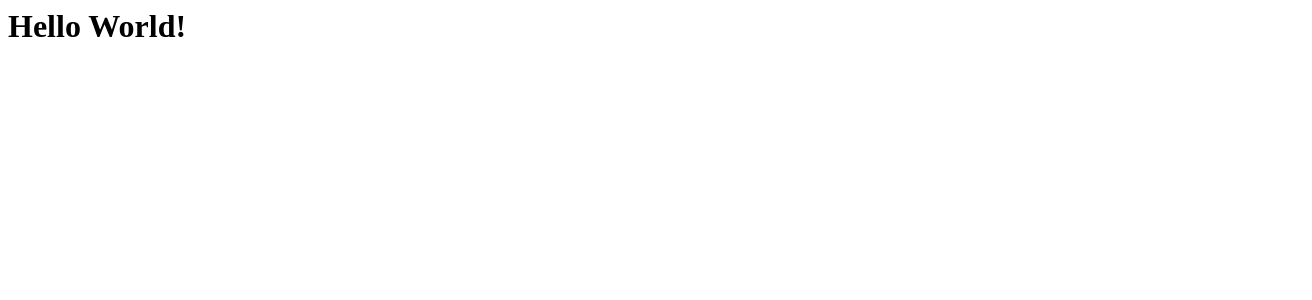
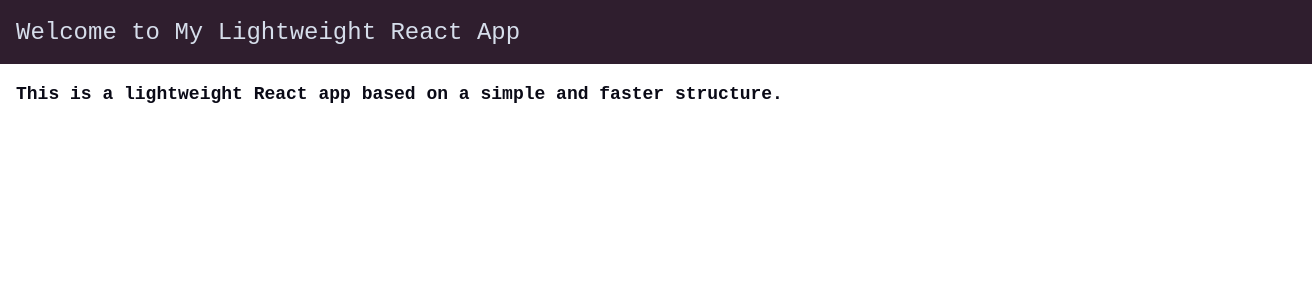
Before and after one commit to morissonmaciel/basic-react-app, a React app: page / in a window 1280 px wide. Shown: the top 300 px of the page, 1312 px wide, since content can reach past the window. Built offline with nearby package versions, Linux system fonts and the light colour scheme.

Commit message:
-- Added support for styled components

```diff
--- a/package.json
+++ b/package.json
@@ -20,6 +20,7 @@
     "dependencies": {
         "eslint": "^6.6.0",
         "react": "^16.11.0",
-        "react-dom": "^16.11.0"
+        "react-dom": "^16.11.0",
+        "styled-components": "^4.4.1"
     }
 }
--- a/src/App.js
+++ b/src/App.js
@@ -1,7 +1,15 @@
 import React from "react";
+import { NavBar } from "./components/NavBar";
+import { GlobalStyle, AppContents } from "./global/global.styled";
 
 export const App = () => {
     return (
-        <h1>Hello World!</h1>
+        <>
+            <GlobalStyle />
+            <NavBar />
+            <AppContents>
+                <h1>This is a lightweight React app based on a simple and faster structure.</h1>
+            </AppContents>
+        </>
     );
 };
--- /dev/null
+++ b/src/components/NavBar/index.js
@@ -0,0 +1,11 @@
+import React from "react";
+import { Container, Title } from "./index.styled";
+
+export const NavBar = () => {
+
+    return (
+        <Container>
+            <Title>Welcome to My Lightweight React App</Title>
+        </Container>
+    );
+};
--- /dev/null
+++ b/src/components/NavBar/index.styled.js
@@ -0,0 +1,18 @@
+import React from "react";
+import styled from "styled-components";
+
+export const Container = styled.div`
+    display: flex;
+    flex-flow: column nowrap;
+    justify-content: center;
+    background-color: rgb(47, 30, 46);
+    width: 100%;
+    height: 64px;
+    padding: 0 16px;
+`;
+
+export const Title = styled.span`
+    font-size: 24px;
+    font-family: monospace;
+    color: rgb(214, 222, 235);
+`;
--- /dev/null
+++ b/src/global/global.styled.js
@@ -0,0 +1,17 @@
+import React from "react";
+import styled, { createGlobalStyle } from "styled-components";
+
+export const GlobalStyle = createGlobalStyle`
+    body {
+        margin: 0;
+        box-sizing: border-box;
+
+        font-size: 9px;
+        font-family: monospace;
+        color: rgb(10, 10, 22);
+    }
+`;
+
+export const AppContents = styled.div`
+    padding: 8px 16px;
+`;
```
Also changed, not shown: 1 other file (tests, documents, lock files or other folders).
